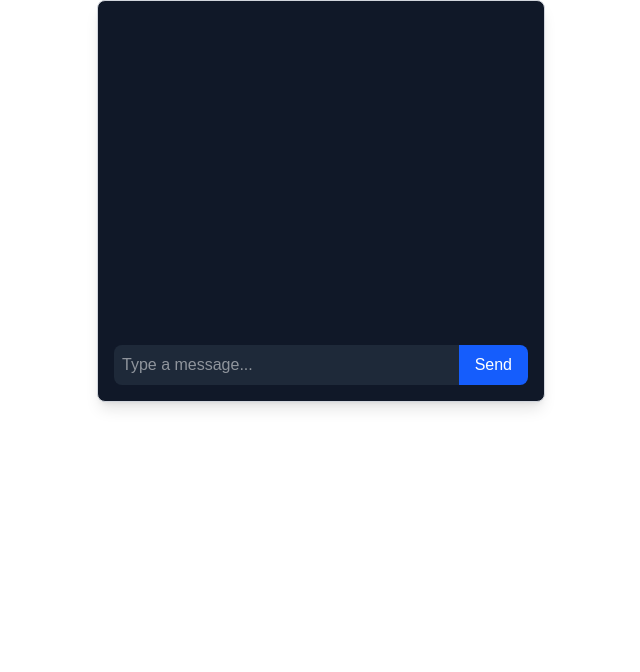
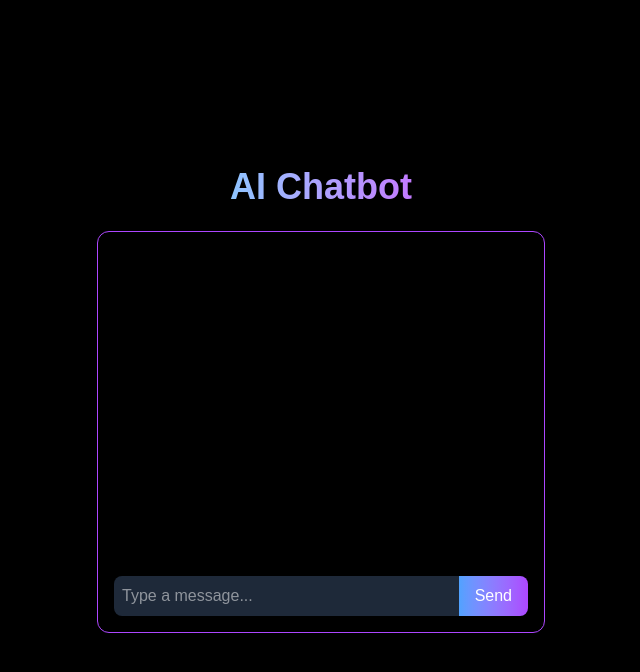
Before and after one commit to Dattaaanand/Hackon4, a Next.js app in the folder frontend/: page /chatbot in a window 1280 px wide. Shown: the top 672 px of the page, without its empty margins (319-959 px from the left). Built offline with nearby package versions, Linux system fonts and the light colour scheme.

Commit message:
update: minor tweaks in chatbot

```diff
--- a/frontend/app/chatbot/page.tsx
+++ b/frontend/app/chatbot/page.tsx
@@ -1,11 +1,22 @@
 "use client";
 
 import { useState } from "react";
+import { motion } from "framer-motion";
+import DOMPurify from "dompurify";
 
 interface Message {
     text: string;
     sender: "user" | "bot";
 }
+
+const formatText = (text: string) => {
+    let formatted = text
+        .replace(/\*\*(.*?)\*\*/g, "<strong>$1</strong>") // Bold
+        .replace(/_(.*?)_/g, "<em>$1</em>") // Italic
+        .replace(/__(.*?)__/g, "<u>$1</u>") // Underline
+        .replace(/`(.*?)`/g, "<code>$1</code>"); // Inline code
+    return DOMPurify.sanitize(formatted);
+};
 
 const ChatBot = () => {
     const [messages, setMessages] = useState<Message[]>([]);
@@ -25,7 +36,7 @@ const ChatBot = () => {
             });
 
             const responseData = await response.json();
-            console.log("Flask API Response in Next.js:", responseData); // Debugging
+            console.log("Flask API Response in Next.js:", responseData);
 
             const botMessage: Message = {
                 text: responseData.response || responseData.error || "Sorry, I didn't understand that.",
@@ -40,23 +51,34 @@ const ChatBot = () => {
         setInput("");
     };
 
-
     return (
-        <div className="flex flex-col w-full max-w-md mx-auto border border-gray-300 rounded-lg shadow-lg p-4 bg-gray-900 text-white">
-            {/* Chat Messages */}
+        <div className="relative min-h-screen bg-black text-white bg-cover bg-center bg-no-repeat">
+            <div className="absolute inset-0 bg-black opacity-50"></div>
+            <div className="relative z-10 flex flex-col items-center justify-center h-screen p-6">
+                <motion.h2
+                    initial={{ y: -50, opacity: 0 }}
+                    animate={{ y: 0, opacity: 1 }}
+                    transition={{ duration: 0.8, ease: "easeOut" }}
+                    className="text-4xl font-bold mb-6 text-transparent bg-clip-text bg-gradient-to-r from-blue-300 to-purple-400"
+                >
+                    AI Chatbot
+                </motion.h2>
+                <div className="w-full max-w-md border border-purple-500 rounded-xl shadow-lg backdrop-blur-lg p-4 bg-black/40 relative">
                     <div className="h-80 overflow-y-auto space-y-2 p-2">
                         {messages.map((msg, index) => (
-                    <div
+                            <motion.div
                                 key={index}
-                        className={`p-2 rounded-lg max-w-[75%] ${msg.sender === "user" ? "bg-blue-500 self-end text-white" : "bg-gray-700 text-white"
-                            }`}
+                                initial={{ opacity: 0, y: 10 }}
+                                animate={{ opacity: 1, y: 0 }}
+                                transition={{ duration: 0.3, delay: index * 0.1 }}
+                                className={`p-2 rounded-lg max-w-[75%] text-white ${msg.sender === "user"
+                                    ? "bg-gradient-to-r from-blue-500 to-purple-400 self-end"
+                                    : "bg-gray-700"}`}
                             >
-                        {msg.text}
-                    </div>
+                                <span dangerouslySetInnerHTML={{ __html: formatText(msg.text) }} />
+                            </motion.div>
                         ))}
                     </div>
-
-            {/* Input and Send Button */}
                     <div className="flex mt-2">
                         <input
                             type="text"
@@ -64,10 +86,13 @@ const ChatBot = () => {
                             placeholder="Type a message..."
                             value={input}
                             onChange={(e) => setInput(e.target.value)}
+                            onKeyDown={(e) => e.key === "Enter" && handleSend()}
                         />
-                <button onClick={handleSend} className="px-4 bg-blue-600 text-white rounded-r-lg hover:bg-blue-700">
+                        <button onClick={handleSend} className="px-4 bg-gradient-to-r from-blue-400 to-purple-500 text-white rounded-r-lg hover:opacity-80 transition-all">
                             Send
                         </button>
+                    </div>
+                </div>
             </div>
         </div>
     );
--- a/frontend/app/page.tsx
+++ b/frontend/app/page.tsx
@@ -22,12 +22,9 @@ export default function Home() {
       className="relative min-h-screen bg-black text-white bg-cover bg-center bg-no-repeat"
       style={{ backgroundImage: "url('/images/Landing.jpg')" }}
     >
-      {/* Dark Overlay */}
       <div className="absolute inset-0 bg-black opacity-50"></div>
 
-      {/* Content */}
       <div className="relative z-10">
-        {/* Navbar */}
         <nav className="w-full flex justify-between items-center px-8 py-4 bg-black shadow-lg">
           <h1 className="text-3xl font-extrabold text-transparent bg-clip-text
                      bg-gradient-to-r from-blue-400 via-purple-500 to-violet-600">
@@ -38,7 +35,7 @@ export default function Home() {
             {[
               { name: "Attend Test", path: "/AttendTest" },
               { name: "Chatbot", path: "/chatbot" },
-              { name: "Quizzes", path: "/quizes" },
+              { name: "Quizzes", path: "/Quizzes" },
               { name: "Select Topic", path: "/Select_topic" },
               { name: "Topic Quiz", path: "/Topic_quiz" },
             ].map((item) => (
@@ -53,7 +50,6 @@ export default function Home() {
           </div>
         </nav>
 
-        {/* Hero Section with Animation */}
         <motion.div
           initial={{ y: -50, opacity: 0 }}
           animate={{ y: 0, opacity: 1 }}
@@ -69,7 +65,6 @@ export default function Home() {
           </p>
         </motion.div>
 
-        {/* Card Grid with Animation */}
         <div className="px-6 py-10">
           <h2 className="text-center text-3xl font-bold mb-6 text-transparent bg-clip-text
                      bg-gradient-to-r from-blue-400 to-purple-500">
--- a/frontend/package.json
+++ b/frontend/package.json
@@ -1 +1 @@
-{"name":"frontend","version":"0.1.0","private":true,"scripts":{"dev":"next dev --turbopack","build":"next build","start":"next start","lint":"next lint"},"dependencies":{"axios":"^1.8.1","child_process":"^1.0.2","framer-motion":"^12.4.7","next":"15.2.0","react":"^19.0.0","react-dom":"^19.0.0","react-icons":"^5.5.0"},"devDependencies":{"@eslint/eslintrc":"^3","@tailwindcss/postcss":"^4","@types/node":"^20","@types/react":"^19","@types/react-dom":"^19","eslint":"^9","eslint-config-next":"15.2.0","tailwindcss":"^4","typescript":"^5"}}
+{"name":"frontend","version":"0.1.0","private":true,"scripts":{"dev":"next dev --turbopack","build":"next build","start":"next start","lint":"next lint"},"dependencies":{"axios":"^1.8.1","child_process":"^1.0.2","dompurify":"^3.2.4","framer-motion":"^12.4.7","next":"15.2.0","react":"^19.0.0","react-dom":"^19.0.0","react-icons":"^5.5.0"},"devDependencies":{"@eslint/eslintrc":"^3","@tailwindcss/postcss":"^4","@types/node":"^20","@types/react":"^19","@types/react-dom":"^19","eslint":"^9","eslint-config-next":"15.2.0","tailwindcss":"^4","typescript":"^5"}}
```
Also changed, not shown: 1 other file (tests, documents, lock files or other folders). Lines whose indentation alone changed are shown as unchanged.
